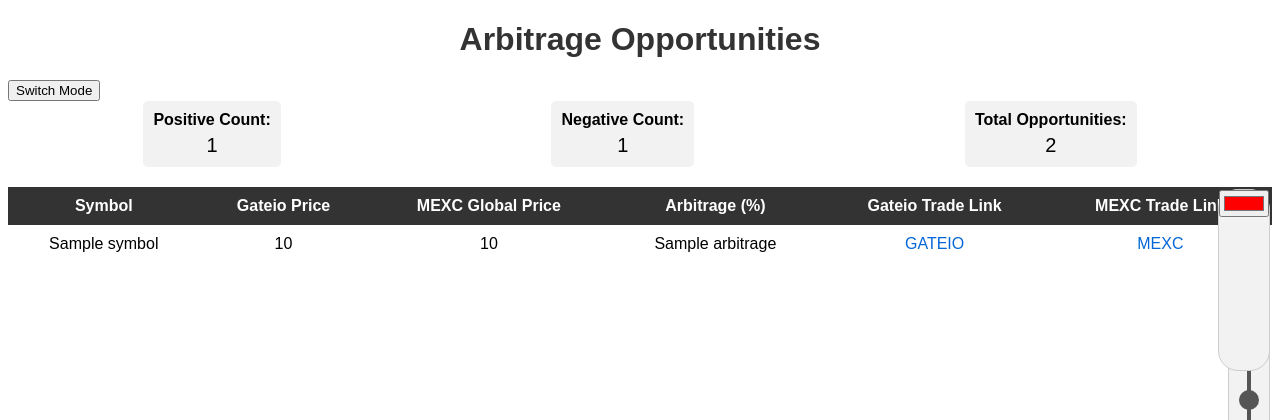
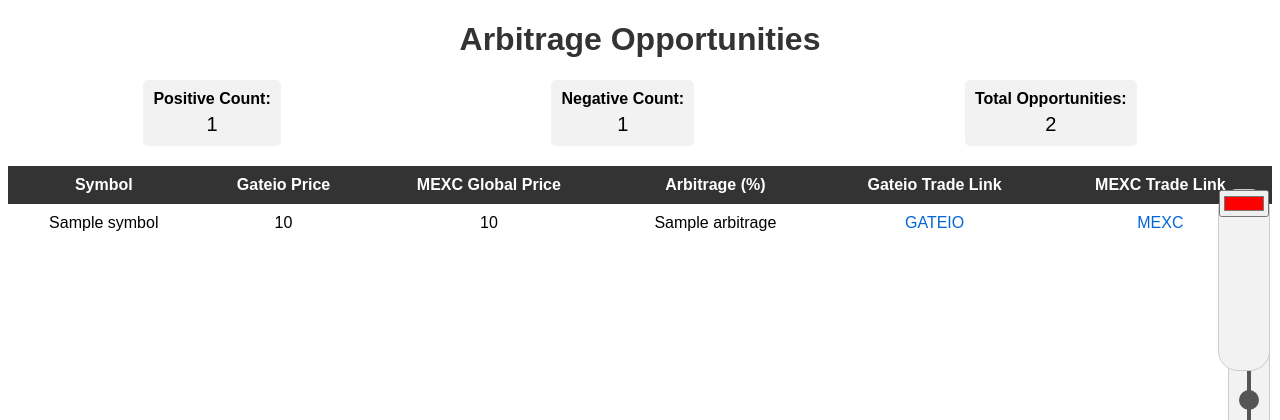
Before and after one commit to mailmaincoinsily/coinsilysite, a Flask app: template templates/index.html in a window 1280 px wide. Shown: the top 420 px of the page. Run offline with Flask 3, Linux system fonts and the light colour scheme; the template is opened without the code that fills it: most values are stand-ins (such as "Sample title", 1, 10 or a date in 2020).

Commit message:
Update index.html

```diff
--- a/templates/index.html
+++ b/templates/index.html
@@ -6,7 +6,7 @@
 </head>
 <body>
     <h1>Arbitrage Opportunities</h1>
-    <button id="mode-toggle">Switch Mode</button>
+
 
     <div class="counts">
         <div class="count">
```
